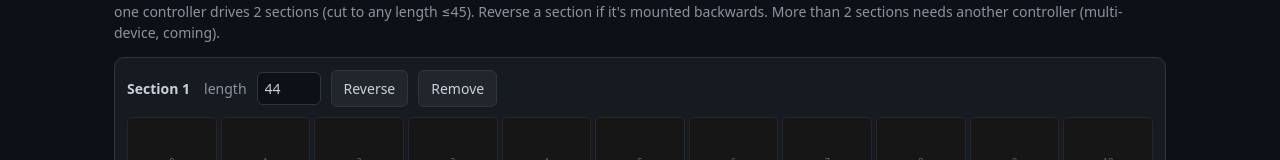
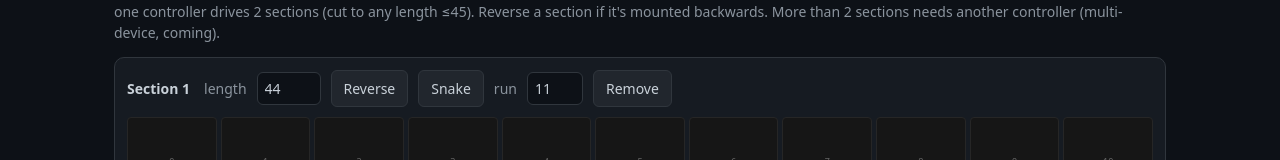
Before and after one commit to RexMan04/cloudgrid, a React (Vite) app: page / in a window 1280 px wide. Shown: the part 377-537 px from the top of the page. Built offline with nearby package versions, Linux system fonts and the light colour scheme.

Commit message:
Add serpentine (snake) layout option per section
Per-section Snake toggle + configurable run length reverses every other run
(e.g. rows 11-21) so a clean painted grid maps correctly onto a boustrophedon-
wired strip. Composes with the whole-section Reverse.

```diff
--- a/src/components/Sections.tsx
+++ b/src/components/Sections.tsx
@@ -58,6 +58,22 @@ export function Sections() {
             >
               {sec.reversed ? "Reversed ⮌" : "Reverse"}
             </button>
+            <button
+              className={sec.serpentine ? "active" : ""}
+              onClick={() => useStore.getState().toggleSerpentine(si)}
+            >
+              {sec.serpentine ? "Snake ⮌⮍" : "Snake"}
+            </button>
+            <label>run</label>
+            <input
+              type="number"
+              min={1}
+              max={45}
+              value={sec.runLength}
+              onChange={(e) => useStore.getState().setRunLength(si, Number(e.target.value))}
+              style={{ width: 56 }}
+              title="segments per run (e.g. rows per column) for snake/zigzag"
+            />
             {sections.length > 1 && (
               <button onClick={() => useStore.getState().removeSection(si)}>Remove</button>
             )}
--- a/src/layout.ts
+++ b/src/layout.ts
@@ -6,6 +6,21 @@
 export interface Section {
   length: number; // number of segments in this section (1..45)
   reversed: boolean; // true if this section is wired/mounted in reverse
+  serpentine: boolean; // true if the strip zigzags (alternate runs flipped)
+  runLength: number; // segments per run (e.g. rows per column), for serpentine
+}
+
+/** Map a position within a section (logical) to its physical position. */
+export function localPhysical(p: number, s: Section): number {
+  // Serpentine: reverse every other run so a clean grid lines up on a snaking strip.
+  if (s.serpentine && s.runLength > 0) {
+    const run = Math.floor(p / s.runLength);
+    const pos = p % s.runLength;
+    if (run % 2 === 1) p = run * s.runLength + (s.runLength - 1 - pos);
+  }
+  // Whole-section reversal (backwards-mounted run).
+  if (s.reversed) p = s.length - 1 - p;
+  return p;
 }
 
 export const totalSegments = (sections: Section[]): number =>
@@ -31,8 +46,7 @@ export function logicalToPhysical(p: number, sections: Section[]): number {
   let offset = 0;
   for (const s of sections) {
     if (p < offset + s.length) {
-      const local = p - offset;
-      return offset + (s.reversed ? s.length - 1 - local : local);
+      return offset + localPhysical(p - offset, s);
     }
     offset += s.length;
   }
--- a/src/store.ts
+++ b/src/store.ts
@@ -11,10 +11,8 @@ export function hexToRgb(hex: string): [number, number, number] {
   ];
 }
 
-const DEFAULT_SECTIONS: Section[] = [
-  { length: 44, reversed: false },
-  { length: 44, reversed: false },
-];
+const newSection = (): Section => ({ length: 44, reversed: false, serpentine: false, runLength: 11 });
+const DEFAULT_SECTIONS: Section[] = [newSection(), newSection()];
 
 const resizeColors = (prev: (string | null)[], total: number): (string | null)[] =>
   Array.from({ length: total }, (_, i) => prev[i] ?? null);
@@ -41,6 +39,8 @@ interface State {
   removeSection: (i: number) => void;
   setSectionLength: (i: number, len: number) => void;
   toggleReverse: (i: number) => void;
+  toggleSerpentine: (i: number) => void;
+  setRunLength: (i: number, n: number) => void;
 
   applyCell: (logicalIndex: number) => void;
   clear: () => void;
@@ -92,7 +92,7 @@ export const useStore = create<State>((set, get) => {
     // One controller (one BLE connection) drives exactly two sections.
     addSection: () => {
       if (get().sections.length >= 2) return;
-      setSections([...get().sections, { length: 44, reversed: false }]);
+      setSections([...get().sections, newSection()]);
     },
     removeSection: (i) => {
       if (get().sections.length <= 1) return;
@@ -105,6 +105,15 @@ export const useStore = create<State>((set, get) => {
     toggleReverse: (i) => {
       set({ sections: get().sections.map((s, idx) => (idx === i ? { ...s, reversed: !s.reversed } : s)) });
       void get().push(); // re-map immediately so the calibration is visible
+    },
+    toggleSerpentine: (i) => {
+      set({ sections: get().sections.map((s, idx) => (idx === i ? { ...s, serpentine: !s.serpentine } : s)) });
+      void get().push();
+    },
+    setRunLength: (i, n) => {
+      const clamped = Math.max(1, Math.min(45, n || 1));
+      set({ sections: get().sections.map((s, idx) => (idx === i ? { ...s, runLength: clamped } : s)) });
+      void get().push();
     },
 
     applyCell: (logicalIndex) => {
```
